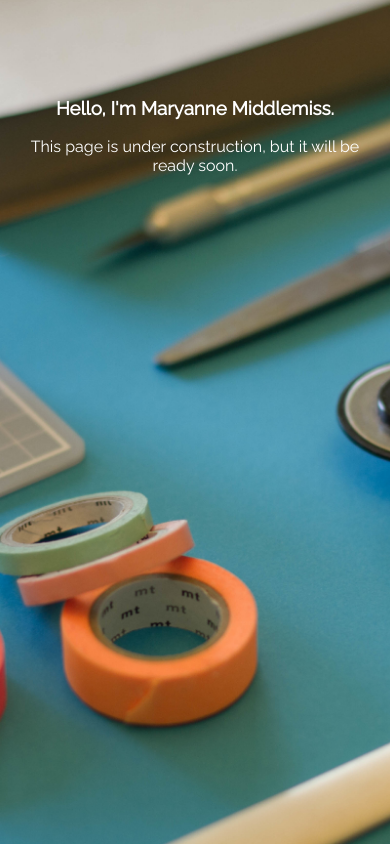
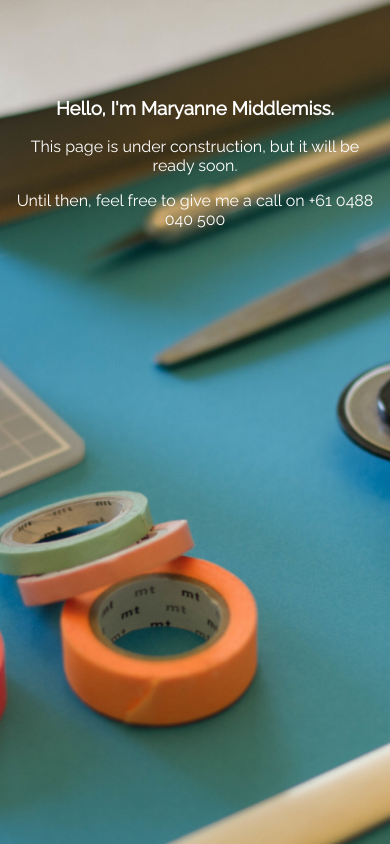
Before and after one commit to mminsaus/website, a plain HTML site: page index.html in a window 390 px wide. Drawn offline with Linux system fonts and the light colour scheme.

Commit message:
adds phone number to page

```diff
--- a/index.html
+++ b/index.html
@@ -8,5 +8,6 @@
 <body>
 	<h3>Hello, I'm Maryanne Middlemiss.</h3>
 	<p>This page is under construction, but it will be ready soon.</p>
+	<p>Until then, feel free to give me a call on +61 0488 040 500 </p>
 </body>
 </html>
```
